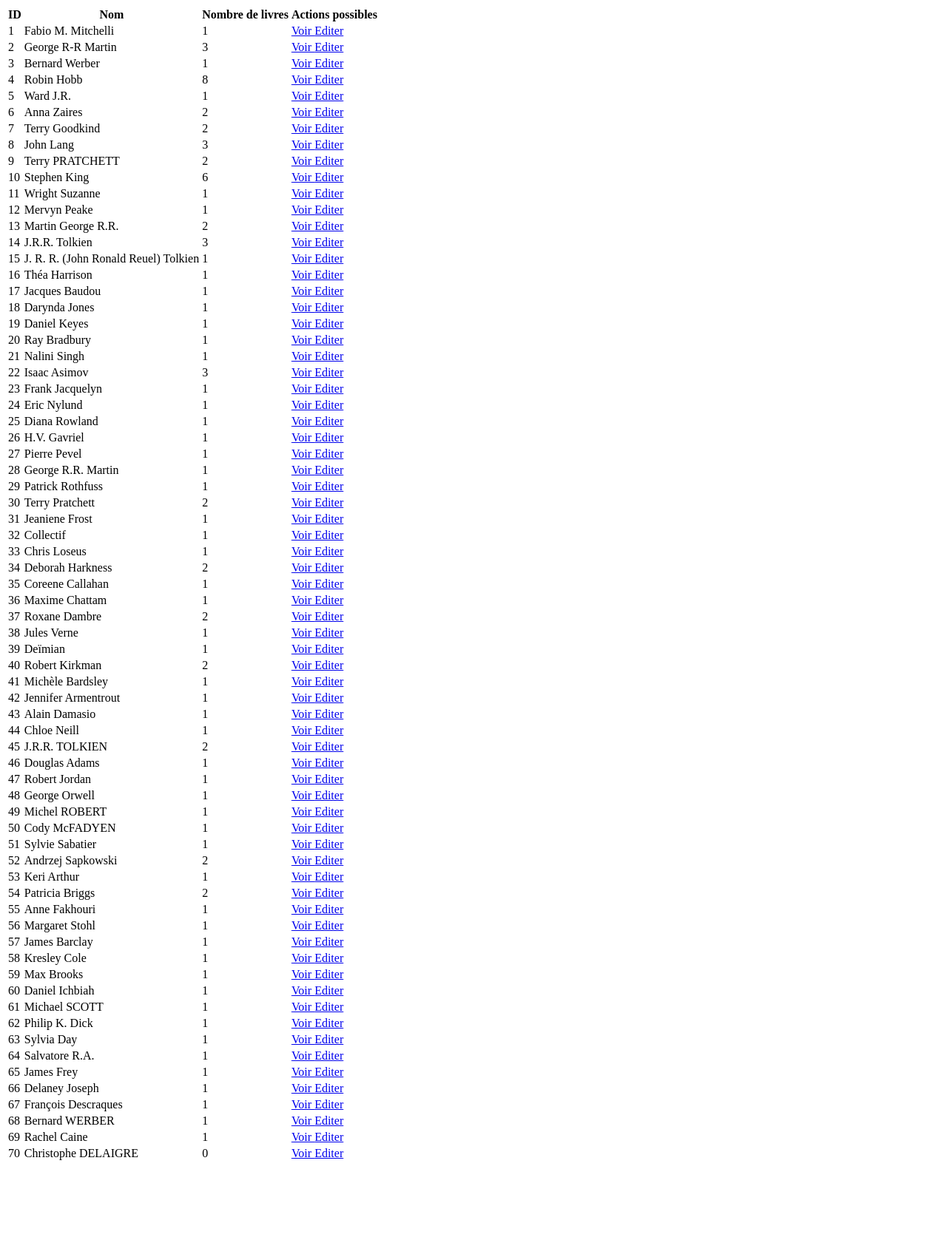
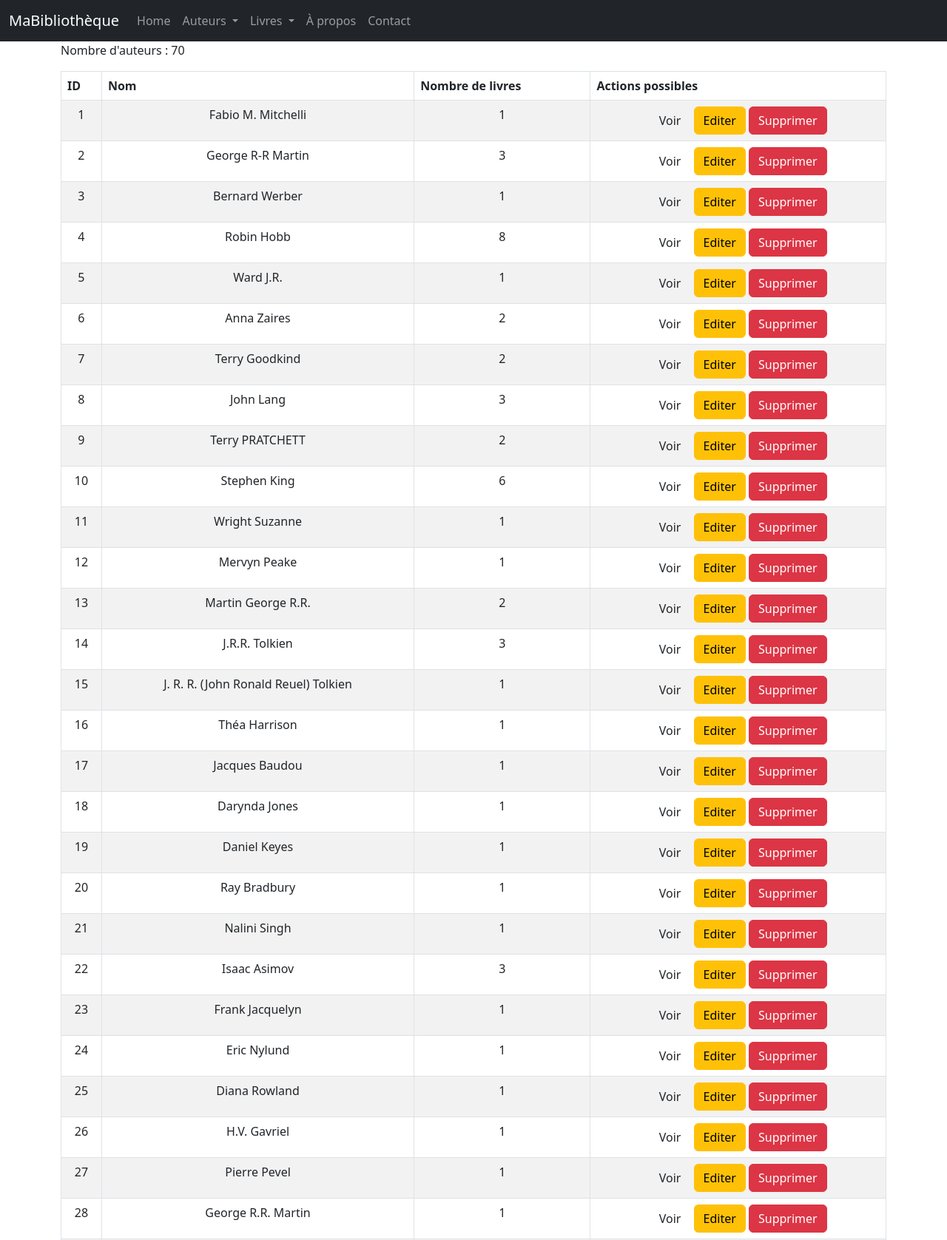
Before and after one commit to ClementM37/dev-web, a Flask app: page /auteurs/ in a window 1280 px wide. Shown: the top 1677 px of the page at 74% size. Before the commit the page ends 1569 px from the top, so only its background shows below. Run offline with Flask 3, Linux system fonts and the light colour scheme.

Commit message:
fin du tp5

```diff
--- a/TutoFlask/monApp/templates/auteur_view.html
+++ b/TutoFlask/monApp/templates/auteur_view.html
@@ -9,4 +9,4 @@
 </div>
 <a href="{{ url_for('getAuteurs') }}" class="btn btn-secondary">Retour</a>
 </form >
-{% endblock %}s
+{% endblock %}
--- a/TutoFlask/monApp/templates/auteurs_list.html
+++ b/TutoFlask/monApp/templates/auteurs_list.html
@@ -1,3 +1,10 @@
+{% extends "base.html" %}
+{% block main %}
+    <h1>Liste des auteurs</h1>
+    <p>Nombre d'auteurs : {{ auteurs|length }}</p>
+    {% if auteurs|length == 0 %}
+    <p>Aucun auteur trouvé.</p>
+    {% endif %}
     <table class="table table-striped table-bordered table-hover">
 <thead>
 <tr>
@@ -13,17 +20,17 @@
 <td>{{ unAuteur.idA }}</td>
 <td>{{ unAuteur.Nom }}</td>
 <td>{{ unAuteur.livres.count() }}</td>
-            <td>
-                <div class="task-controls">
-                    <a href="{{ url_for('viewAuteur', idA=unAuteur.idA) }}" class="btn btn-info">
-                        Voir <i class="fas fa-eye"></i>
-                    </a>
+<td><div class="task-controls">
+<a href="{{ url_for('viewAuteur', idA=unAuteur.idA) }}" class="btn btn-nfo">
+Voir <i class="fas fa-eye"></i></a>
 <a href="{{ url_for('updateAuteur', idA=unAuteur.idA) }}" class="btn btn-warning">
-                        Editer <i class="fas fa-pen"></i>
-                    </a>
+Editer <i class="fas fa-pen"></i></a>
+<a href="{{ url_for('deleteAuteur', idA=unAuteur.idA) }}" class="btn btn-danger">
+Supprimer <i class="fas fa-trash"></i></a>
 </div>
 </td>
 </tr>
 {% endfor %}
 </tbody>
 </table>
+{% endblock %}
--- a/TutoFlask/monApp/views.py
+++ b/TutoFlask/monApp/views.py
@@ -78,5 +78,23 @@
         return redirect(url_for('viewAuteur', idA=insertedId))
     return render_template("auteur_create.html", createForm=unForm)
 
+@app.route('/auteurs/<idA>/delete/')
+def deleteAuteur(idA):
+    unAuteur = Auteur.query.get(idA)
+    unForm = FormAuteur(idA=unAuteur.idA, Nom=unAuteur.Nom)
+    return render_template("auteur_delete.html",selectedAuteur=unAuteur, deleteForm=unForm)
+
+@app.route ('/auteur/erase/', methods =("POST" ,))
+def eraseAuteur():
+    deletedAuteur = None
+    unForm = FormAuteur()
+    #recherche de l'auteur à supprimer
+    idA = int(unForm.idA.data)
+    deletedAuteur = Auteur.query.get(idA)
+    #suppression
+    db.session.delete(deletedAuteur)
+    db.session.commit()
+    return redirect(url_for('getAuteurs'))
+
 if __name__ == "__main__":
     app.run()
```
Also changed, not shown: TutoFlask/monApp/templates/auteur_delete.html (added, +13 -0 lines), TutoFlask/monApp/templates/auteur_update.html (+9 -14 lines), TutoFlask/monApp.db, TutoFlask/monApp/static/css/style.css (renamed from TutoFlask/monApp/static/style.css), TutoFlask/readme.md. Lines whose indentation alone changed are shown as unchanged.
